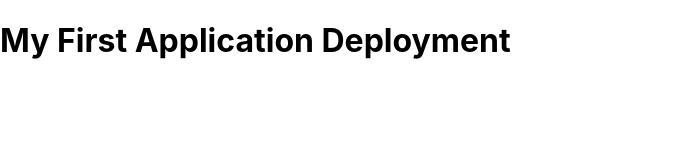
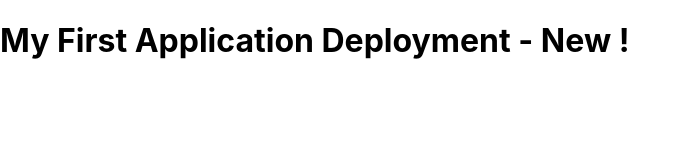
Before and after one commit to trishanthnaidu/git-app, a React (Create React App) app: page / in a window 1280 px wide. Shown: the top 160 px of the page, without its empty margins (0-688 px from the left). Built offline with nearby package versions, Linux system fonts and the light colour scheme.

Commit message:
misc changes

```diff
--- a/package.json
+++ b/package.json
@@ -15,7 +15,8 @@
         "start": "react-scripts start",
         "build": "react-scripts build",
         "test": "react-scripts test",
-    "eject": "react-scripts eject"
+        "eject": "react-scripts eject",
+        "push:master": "git add . && git commit -m 'misc changes' && git push origin master"
     },
     "eslintConfig": {
         "extends": [
--- a/src/App.js
+++ b/src/App.js
@@ -1,7 +1,7 @@
 import "./App.css";
 
 function App() {
-    return <h1>My First Application Deployment</h1>;
+    return <h1>My First Application Deployment - New !</h1>;
 }
 
 export default App;
```
Also changed, not shown: 7 other files (tests, documents, lock files or other folders). Lines whose indentation alone changed are shown as unchanged.
